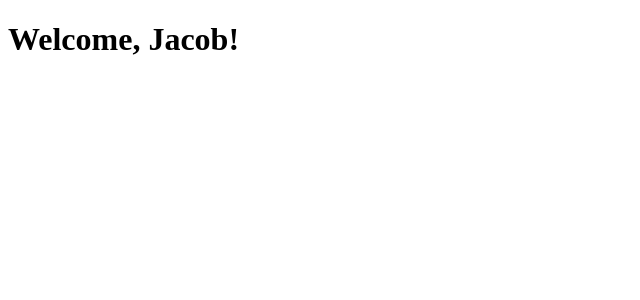
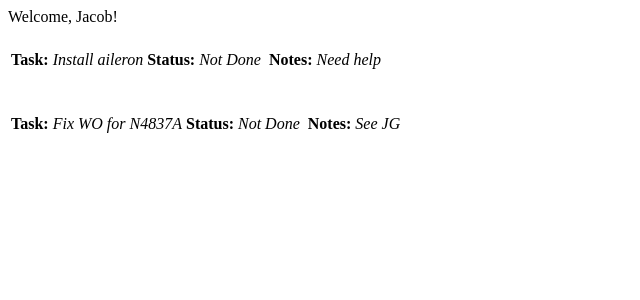
Before and after one commit to bamaham93/ToDoApp, a Flask app: page / in a window 1280 px wide. Shown: the top 300 px of the page, without its empty margins (0-640 px from the left). Run offline with Flask 2, Linux system fonts and the light colour scheme.

Commit message:
Created HTML table to display ToDos

```diff
--- a/app.py
+++ b/app.py
@@ -10,7 +10,7 @@ from flask_sqlalchemy import SQLAlchemy
 
 app = Flask(__name__)
 
-database_result = [[["Install aileron"],["Not Done"],["Need help"]], [["Fix WO for N4837A"],["Not Done"],["See GJ"]]]
+database_result = [["Install aileron","Not Done","Need help"], ["Fix WO for N4837A", "Not Done", "See JG"]]
 
 
 @app.route('/', methods=['GET'])
--- a/templates/home.html
+++ b/templates/home.html
@@ -2,7 +2,32 @@
 
 {% block section1 %}
 	{% if username %}
-	<h1>Welcome, {{ username }}!</h1>
-
+		<h1">Welcome, {{ username }}!</h1>
+		<br><br>
+		{% for todo in todos %}
+			<table>
+				<th>
+					<td></td>
+					<td></td>
+					<td></td>
+				</th>
+				<tr>
+					<td>
+						<strong>Task:</strong> <em>{{ todo[0] }}</em>
+					</td>
+					<td>
+						<strong>Status:</strong> <em>{{ todo[1] }}</em>
+					</td>
+					<td>
+						<!-- Add button to mark as to do here -->
+						<!-- Maybe add a status drop down for other statuses? -->
+					</td>
+					<td>
+						<strong>Notes:</strong> <em>{{ todo[2] }}</em>
+					</td>
+				</tr>
+			</table>
+			<br><br>
+		{% endfor %}
 	{% endif %}
 {% endblock %}
```
